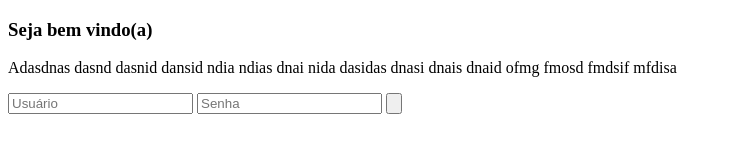
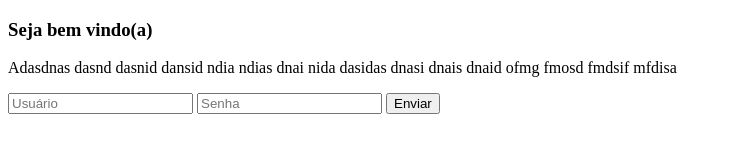
Before and after one commit to ViniPiress/FormularioWEB-HTMLeCSS, a plain HTML site: page Código Fonte/index.html in a window 1280 px wide. Shown: the whole page, without its empty margins (0-732 px from the left). Drawn offline with Linux system fonts and the light colour scheme.

Commit message:
Adicionei alguns estilos ao formulário

```diff
--- a/Código Fonte/css/style.css
+++ b/Código Fonte/css/style.css
@@ -0,0 +1,6 @@
+.principal{
+    width: 100%;
+    align-items: center;
+    justify-content: center;
+    flex-direction: column;
+}
--- a/Código Fonte/index.html
+++ b/Código Fonte/index.html
@@ -17,7 +17,7 @@
             <form action="#" class="forms">
                 <input type="text" class="inputuser" placeholder="Usuário">
                 <input type="password" class="inputpass" placeholder="Senha">
-                <input type="button" value="" class="inputbtn">
+                <input type="button" value="Enviar" class="inputbtn">
 
 
             </form>
```
